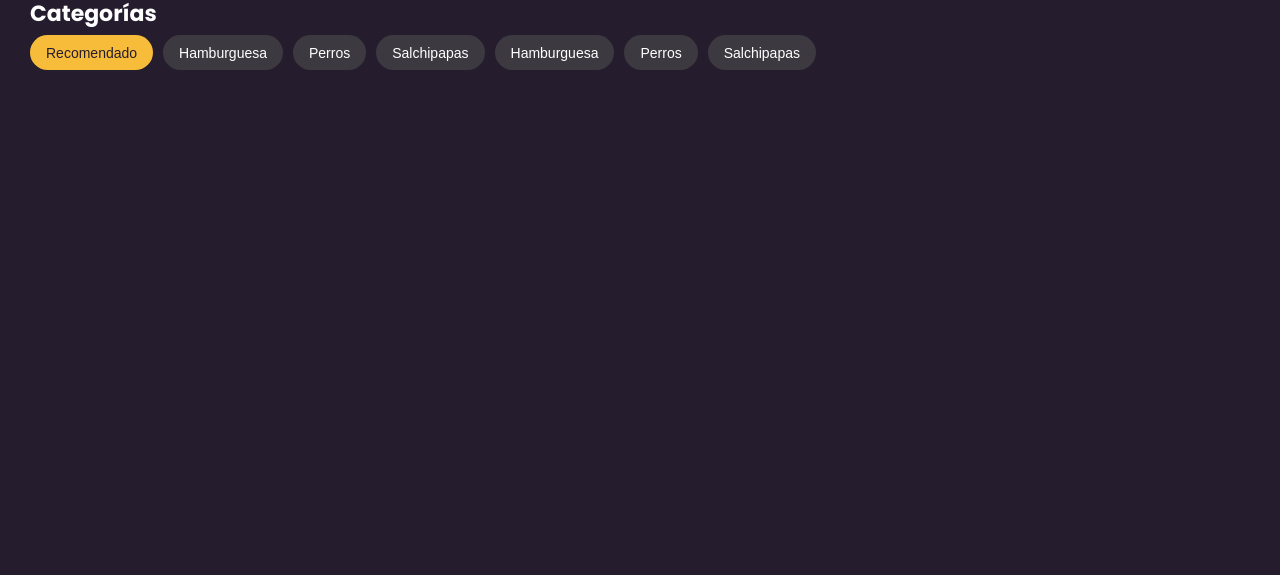
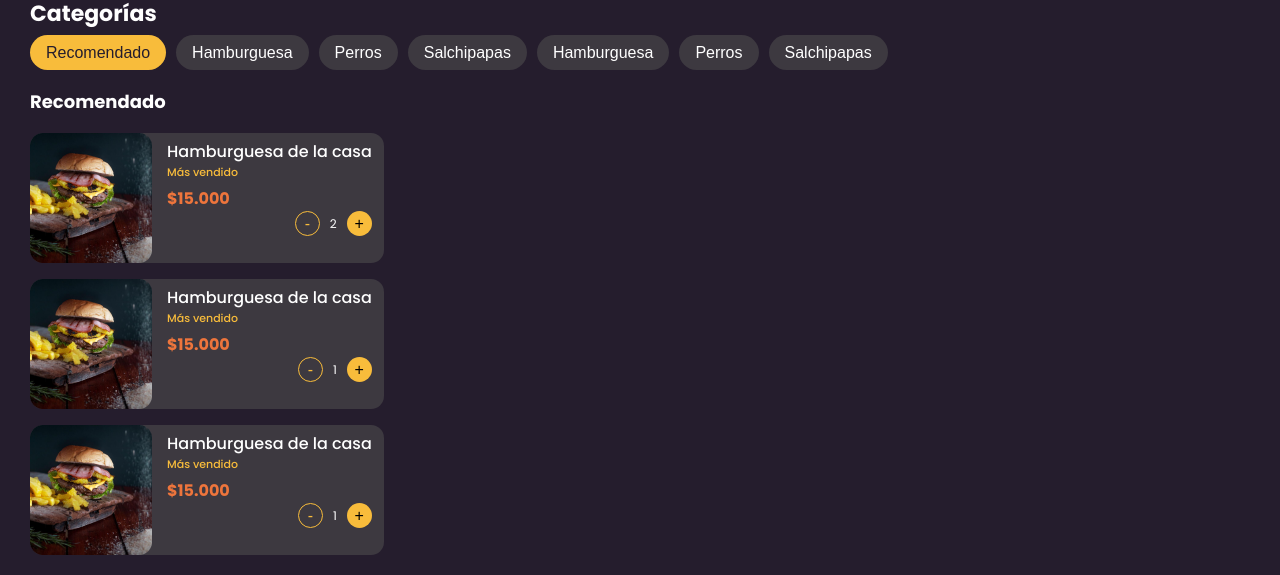
Before and after one commit to solemme1987/terranova, a website: page index.html in a window 1280 px wide. Shown: the part 232-807 px from the top of the page. Drawn offline with Linux system fonts and the light colour scheme.

Commit message:
Card de productos terminadas

```diff
--- a/assets/css/main.css
+++ b/assets/css/main.css
@@ -25,6 +25,8 @@ body{
 }
 .container{
     padding: 43px 0 0 0;
+    /* overflow: hidden; */
+    margin-bottom: 20px;/*quietar luego con segurida es provisonal*/
 }
 
 
@@ -129,13 +131,7 @@ body{
  /* ------------------------------------------------
     ESTILOS  A LAS CATEGORIAS
 --------------------------------------------------- */
-header{
-    /* border:1px solid red; */
-}
 
-.categoryBox{
-
-}
     .categoryBox .categoryTittle{
         margin: 0%;
         font-size: 22px;
@@ -148,17 +144,18 @@ header{
     outline: 0;
     flex-wrap: nowrap;
     margin-top: 5px;
-   padding: 0 30px 0 30px;
+    padding-left:30px;
+    padding-right: 30px;
     overflow-y: hidden;
     scroll-behavior: smooth;
     }
+
     .listCategories::-webkit-scrollbar {
         display: none;
     }
 
-
     .categoryBox .listCategories .btn-list-item{
-   font-size: 14px;
+    font-size: 1rem;
     color: var(--white);
     background: var(--midDark);
     border: 0;
@@ -174,3 +171,86 @@ header{
         background: var(--lightOrange);
         color: var(--dark);
     }
+
+
+ /* ------------------------------------------------
+    ESTILOS  LAS CARDS DE PRODUCTOS
+--------------------------------------------------- */
+
+    .productSection{
+        padding:0 30px 0 30px;
+    }
+
+    /* titulo categoria seleccionada en la seccion de producto */
+    .productSection .productTittleCat {
+        font-size: 18px;
+    }
+
+    .productSection .card-product{
+        display: flex;
+        background: var(--midDark);
+        border-radius: 13px;
+        margin-top: 16px;
+        width: 354px;
+    }
+
+    .productSection .card-product::f{
+
+    }
+    .card-tittle,.card-text,.card-pay{
+        margin:0;
+        margin-left: 15px;
+    }
+    /* Titulo del producto */
+    .productSection .card-product .card-body .card-tittle{
+        font-size: 16px;
+        font-weight: 500;
+        margin-top:6px;
+
+    }
+    /* Texto en amarillo en el producto */
+    .productSection .card-product .card-body .card-text{
+        font-size: 11px;
+        font-weight: 500;
+        color:var(--lightOrange)
+    }
+    .productSection .card-product .card-body .card-pay{
+        color:var(--orange);
+        font-size: 16px;
+        font-weight: 700;
+        margin-top: 5px;
+    }
+    /* Botones */
+    .productSection .card-product .card-body .card-buttons{
+        display: flex;
+        justify-content: flex-end;
+        /* margin-top: 10px; */
+        align-items: center;
+    }
+
+    .productSection .card-product .card-body .card-buttons button{
+        width: 25px;
+        height: 25px;
+        font-size: 16px;
+        background: transparent;
+        outline: 0;
+        border: 0;
+        border-radius: 50%;
+    }
+    .productSection .card-product .card-body .card-buttons .subs{
+        border: 0.5px solid var(--lightOrange);
+        color: var(--lightOrange);
+
+    }
+    .productSection .card-product .card-body .card-buttons .add{
+        background :var(--lightOrange);
+
+    }
+    .productSection .card-product .card-body .card-buttons .quantity{
+        margin: 0 10px 0 10px;
+        font-size: 12px;
+    }
+
+/* ------------------------------------------------
+    ESTILOS  el pie de pagina
+--------------------------------------------------- */
--- a/index.html
+++ b/index.html
@@ -56,6 +56,73 @@
                 <button class="btn-list-item">Perros</button>
                 <button class="btn-list-item">Salchipapas</button>
             </div>
+        </div>
+
+        <!-- SECCION DE PRODUCTOS EN HOM -->
+        <div class="productSection" id="productSection">
+
+          <h3 class="productTittleCat">Recomendado</h3>
+
+          <!-- card 1 -->
+          <div class="card-product">
+              <img src="assets/img/hamburg/hmgcasa.png" alt="Imagen producto" class="card-img">
+
+              <div class="card-body">
+
+                <h3 class="card-tittle">Hamburguesa de la casa</h3>
+                <p class="card-text">Más vendido</p>
+                <p class="card-pay">$15.000</p>
+
+                <div class="card-buttons">
+                    <button class="subs">-</button>
+                    <span class="quantity">2</span>
+                    <button class="add">+</button>
+                </div>
+
+              </div>
+
+          </div>
+
+          <!-- card 2-->
+          <div class="card-product">
+            <img src="assets/img/hamburg/hmgcasa.png" alt="Imagen producto" class="card-img">
+
+            <div class="card-body">
+
+              <h3 class="card-tittle">Hamburguesa de la casa</h3>
+              <p class="card-text">Más vendido</p>
+              <p class="card-pay">$15.000</p>
+
+              <div class="card-buttons">
+                  <button class="subs">-</button>
+                  <span class="quantity">1</span>
+                  <button class="add">+</button>
+              </div>
+
+            </div>
+
+          </div>
+
+          <!-- card 3-->
+          <div class="card-product">
+            <img src="assets/img/hamburg/hmgcasa.png" alt="Imagen producto" class="card-img">
+
+            <div class="card-body">
+
+              <h3 class="card-tittle">Hamburguesa de la casa</h3>
+              <p class="card-text">Más vendido</p>
+              <p class="card-pay">$15.000</p>
+
+              <div class="card-buttons">
+                  <button class="subs">-</button>
+                  <span class="quantity">1</span>
+                  <button class="add">+</button>
+              </div>
+
+            </div>
+
+          </div>
+
 
         </div>
 
```
Also changed, not shown: assets/img/hamburg/hmgcasa.png (added). Lines whose indentation alone changed are shown as unchanged.
